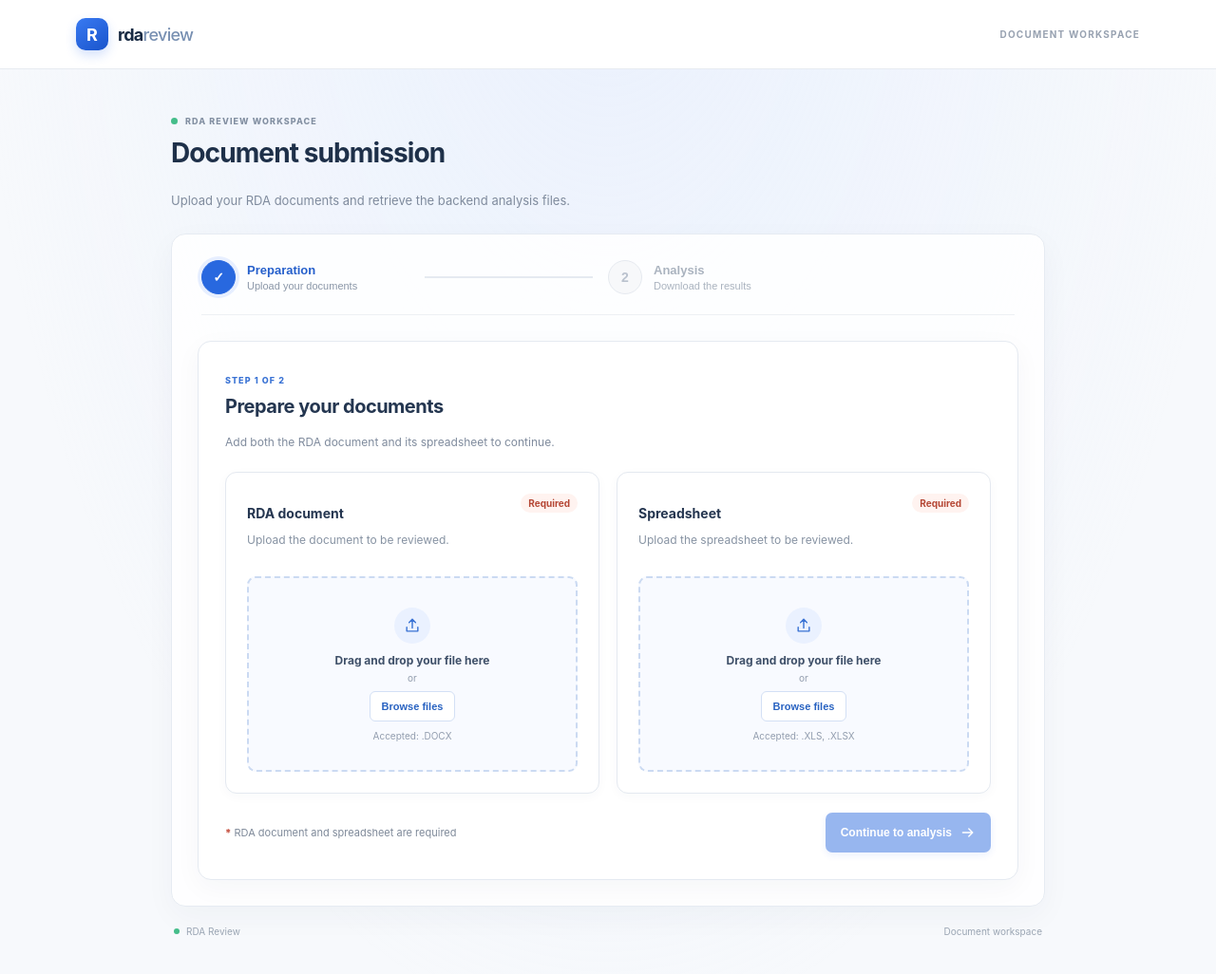
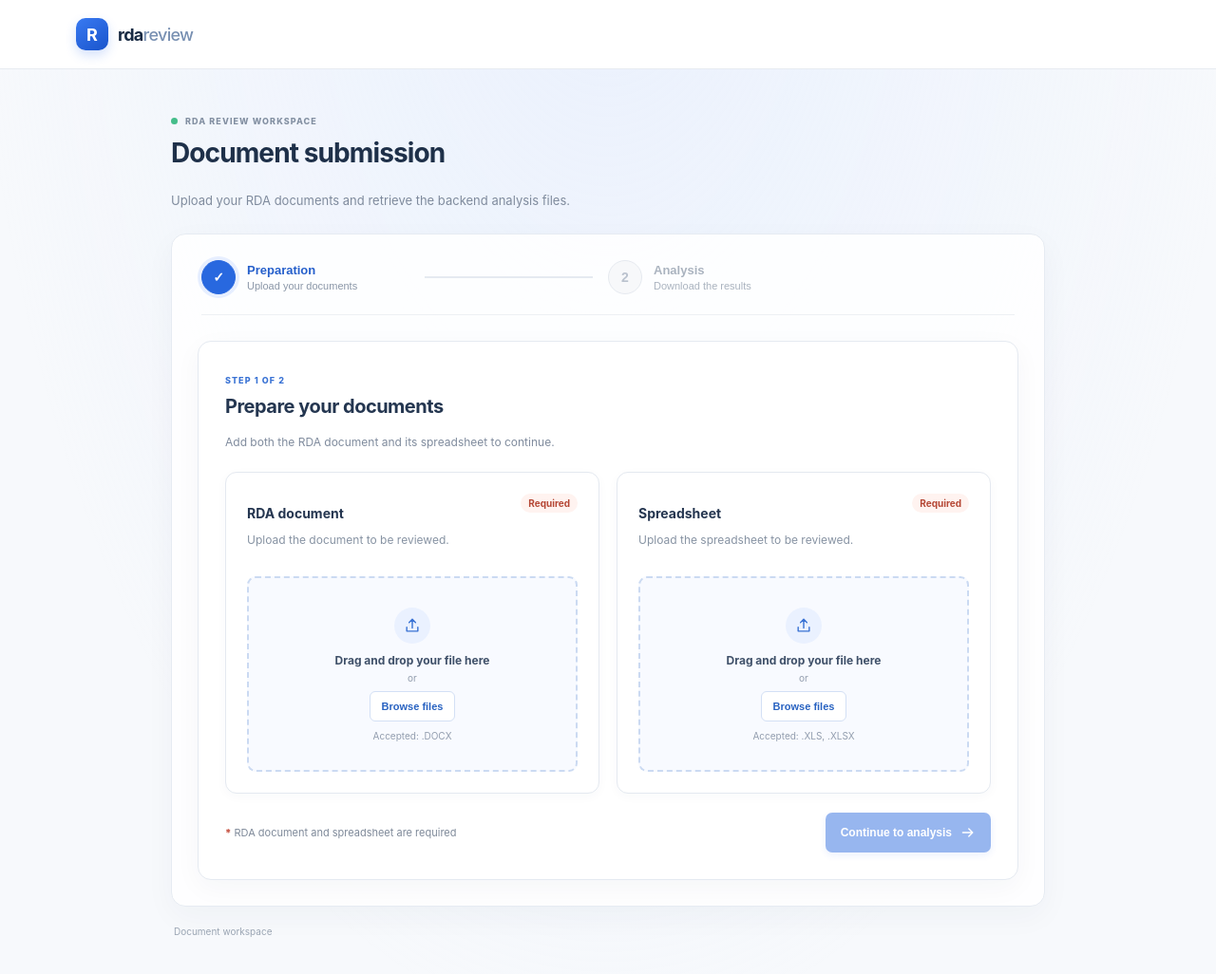
Before and after one commit to lucasvieira-ia/frontend_rda_poc, an Angular app: page / in a window 1280 px wide. Shown: the top 1026 px of the page at 95% size. Built offline with nearby package versions, Linux system fonts and the light colour scheme.

Commit message:
Add new approach

```diff
--- a/src/app/features/rda-review/components/rda-header/rda-header.component.ts
+++ b/src/app/features/rda-review/components/rda-header/rda-header.component.ts
@@ -9,7 +9,7 @@ import { Component } from '@angular/core';
         <span class="brand-mark" aria-hidden="true">R</span>
         <span class="brand-name">rda<span>review</span></span>
       </a>
-      <span class="header-context">DOCUMENT WORKSPACE</span>
+
     </header>
   `,
   styleUrl: './rda-header.component.scss',
--- a/src/app/features/rda-review/components/rda-review-container/rda-review-container.component.html
+++ b/src/app/features/rda-review/components/rda-review-container/rda-review-container.component.html
@@ -30,9 +30,9 @@
             </svg>
           </div>
           <span class="section-eyebrow">STEP 2 OF 2</span>
-          <h2 id="analysis-title">Your analysis files are ready</h2>
+          <h2 id="analysis-title">Analysis and feedbacks</h2>
           <p class="analysis-description">
-            Download the generated RDA and the spreadsheet returned by the backend.
+            Download the files and check the agent's feedback.
           </p>
 
           <div class="result-file-list">
@@ -99,7 +99,6 @@
     </section>
 
     <footer class="page-footer">
-      <span><span class="footer-status-dot"></span> RDA Review</span>
       <span>Document workspace</span>
     </footer>
   </main>
```
